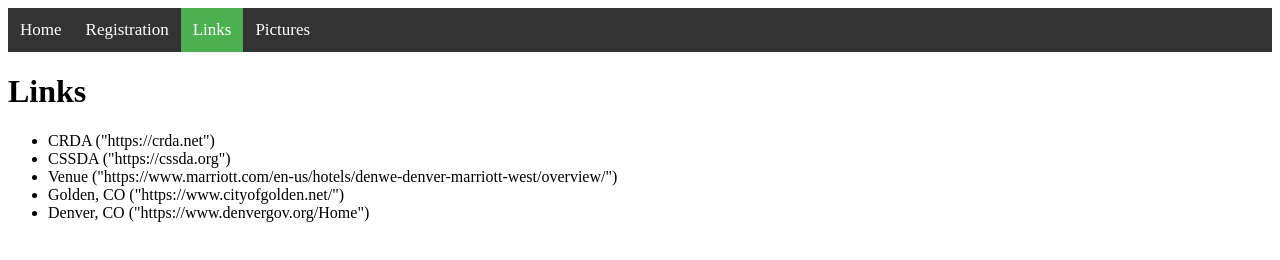
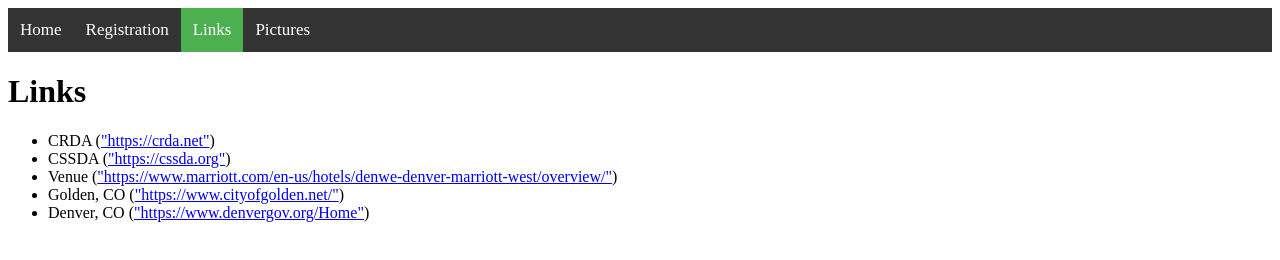
Before and after one commit to bshauck/sd-festival, a plain HTML site: page links.html in a window 1280 px wide. Drawn offline with Linux system fonts and the light colour scheme.

Commit message:
Finished links

```diff
--- a/links.html
+++ b/links.html
@@ -18,11 +18,11 @@
       <h1>Links</h1>
 
       <ul>
-      <li>CRDA ("https://crda.net")</li>
-      <li>CSSDA ("https://cssda.org")</li>
-      <li>Venue ("https://www.marriott.com/en-us/hotels/denwe-denver-marriott-west/overview/")</li>
-      <li>Golden, CO ("https://www.cityofgolden.net/")</li>
-      <li>Denver, CO ("https://www.denvergov.org/Home")</li>
+      <li>CRDA (<a href="https://crda.net">"https://crda.net"</a>)</li>
+      <li>CSSDA (<a href="https://cssda.org">"https://cssda.org"</a>)</li>
+      <li>Venue (<a href="https://www.marriott.com/en-us/hotels/denwe-denver-marriott-west/overview/">"https://www.marriott.com/en-us/hotels/denwe-denver-marriott-west/overview/"</a>)</li>
+      <li>Golden, CO (<a href="https://www.cityofgolden.net/">"https://www.cityofgolden.net/"</a>)</li>
+      <li>Denver, CO (<a href="https://www.denvergov.org/Home">"https://www.denvergov.org/Home"</a>)</li>
       </ul>
 
 </body>
```
Also changed, not shown: index.html (+5 -5 lines).
